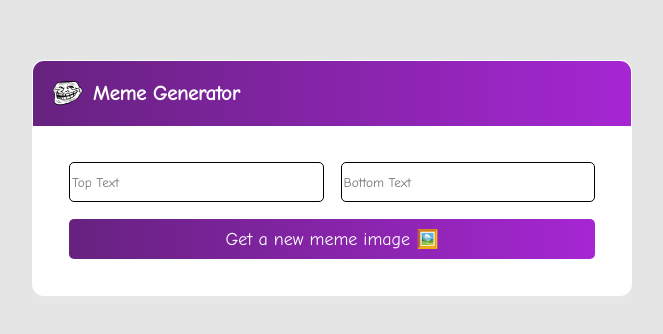
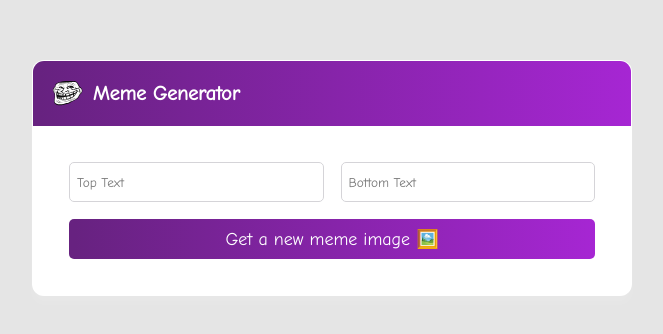
Before and after one commit to asmitbm/meme-generator, a React (Create React App) app: page / in a window 1280 px wide. Shown: the part 222-556 px from the top of the page, without its empty margins (308-971 px from the left). Built offline with nearby package versions, Linux system fonts and the light colour scheme.

Commit message:
minor changes

```diff
--- a/src/App.css
+++ b/src/App.css
@@ -54,7 +54,8 @@ html, body {
 
 .form-input {
   border-radius: 5px;
-  border: 1px solid;
+  border: 1px solid #D5D4D8;
+  text-indent: 5px;
 }
 
 .form-button {
@@ -64,4 +65,5 @@ html, body {
   font-size: 18px;
   border-radius: 5px;
   border: none;
+  cursor: pointer;
 }
--- a/src/components/Meme.js
+++ b/src/components/Meme.js
@@ -1,11 +1,11 @@
 export default function Meme () {
     return (
         <div className="meme">
-            <form className="form">
+            <div className="form">
             <input type="text" id="fname" name="fname" placeholder="Top Text" className="form-input"/>
             <input type="text" id="lname" name="lname" placeholder="Bottom Text" className="form-input"/>
             <button className="form-button">Get a new meme image 🖼️</button>
-            </form>
+            </div>
         </div>
     )
 }
```
